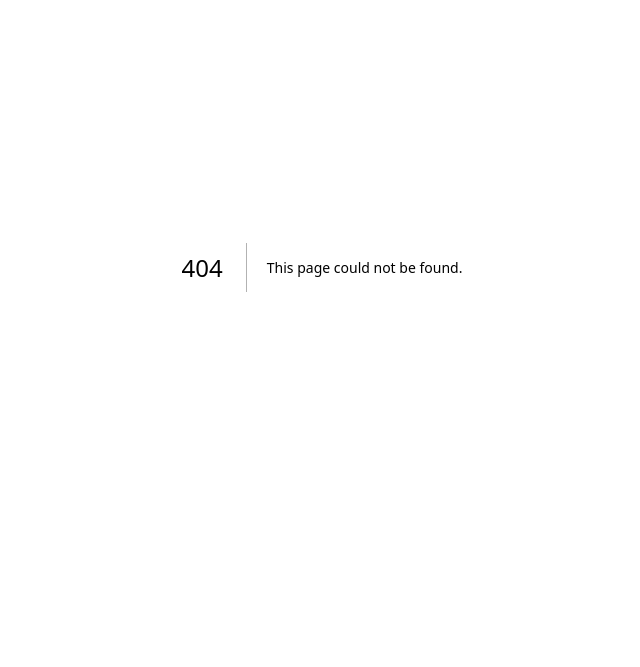
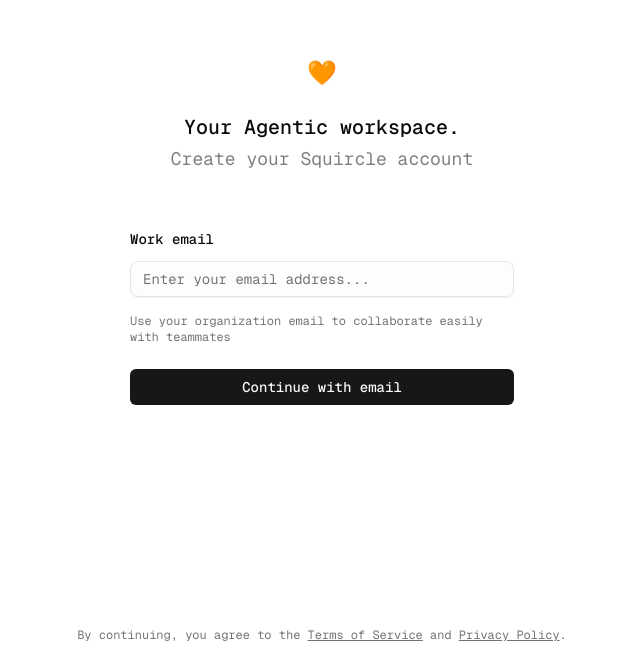
Before and after one commit to Do-HQ/Do-Web, a Next.js app: page /signup in a window 1280 px wide. Before the commit this address had no page. Shown: the part 133-800 px from the top of the page, without its empty margins (318-958 px from the left). Built offline with nearby package versions, Linux system fonts and the light colour scheme.

Commit message:
feat(auth): add signup page UI

```diff
--- a/app/(auth)/sign-in/page.tsx
+++ /dev/null
@@ -1,7 +0,0 @@
-import React from "react";
-
-const page = () => {
-  return <div>page</div>;
-};
-
-export default page;
--- /dev/null
+++ b/app/(auth)/signin/page.tsx
@@ -0,0 +1,8 @@
+import SignInContainer from "@/components/containers/SignInContainer";
+import React from "react";
+
+const SignInPage = () => {
+  return <SignInContainer />;
+};
+
+export default SignInPage;
--- /dev/null
+++ b/app/(auth)/signup/page.tsx
@@ -0,0 +1,13 @@
+import SignUpContainer from "@/components/containers/SignUpContainer"
+import type { Metadata } from "next"
+
+export const metadata: Metadata = {
+  title: "Create your Squircle account",
+  description: "Sign up to start collaborating in your agentic workspace",
+}
+
+const SignUpPage = () => {
+  return <SignUpContainer />
+}
+
+export default SignUpPage
--- a/app/globals.css
+++ b/app/globals.css
@@ -22,7 +22,7 @@
   --destructive: oklch(0.577 0.245 27.325);
   --border: oklch(0.922 0 0);
   --input: oklch(0.922 0 0);
-  --ring: oklch(0.708 0 0);
+  --ring: oklch(71.225% 0.17279 47.258);
   --chart-1: oklch(0.646 0.222 41.116);
   --chart-2: oklch(0.6 0.118 184.704);
   --chart-3: oklch(0.398 0.07 227.392);
@@ -36,6 +36,8 @@
   --sidebar-accent-foreground: oklch(0.205 0 0);
   --sidebar-border: oklch(0.922 0 0);
   --sidebar-ring: oklch(0.708 0 0);
+
+  --font-geist-sans: "Geist", "Geist Fallback";
 }
 
 @theme inline {
@@ -91,7 +93,7 @@
 body {
   background: var(--background);
   color: var(--foreground);
-  font-family: Arial, Helvetica, sans-serif;
+  font-family: var(--font-geist-mono), Arial, Helvetica, sans-serif;
 }
 
 .dark {
@@ -112,7 +114,7 @@
   --destructive: oklch(0.704 0.191 22.216);
   --border: oklch(1 0 0 / 10%);
   --input: oklch(1 0 0 / 15%);
-  --ring: oklch(0.556 0 0);
+  --ring: oklch(66.98% 0.19476 42.906);
   --chart-1: oklch(0.488 0.243 264.376);
   --chart-2: oklch(0.696 0.17 162.48);
   --chart-3: oklch(0.769 0.188 70.08);
@@ -132,6 +134,7 @@
   * {
     @apply border-border outline-ring/50;
   }
+
   body {
     @apply bg-background text-foreground;
   }
--- /dev/null
+++ b/components/containers/SignInContainer.tsx
@@ -0,0 +1,11 @@
+import React from 'react'
+
+const SignInContainer = () => {
+  return (
+    <section>
+      sign in container
+    </section>
+  )
+}
+
+export default SignInContainer
--- /dev/null
+++ b/components/containers/SignUpContainer.tsx
@@ -0,0 +1,55 @@
+import React from "react"
+import { Input } from "@/components/ui/input"
+import { Button } from "@/components/ui/button"
+import { Label } from "@/components/ui/label"
+import Link from "next/link"
+
+const SignUpContainer = () => {
+  return (
+    <section className="min-h-screen flex flex-col items-center justify-center px-4">
+      <div className="w-full max-w-sm flex flex-col flex-1 justify-center space-y-6">
+        <div className="flex justify-center">
+          <div className="text-2xl">🧡</div>
+        </div>
+
+        <div className="text-center space-y-1">
+          <h1 className="text-lg lg:text-xl font-medium text-foreground">
+            Your Agentic workspace.
+          </h1>
+          <p className="text-base lg:text-lg text-muted-foreground opacity-90">
+            Create your Squircle account
+          </p>
+        </div>
+
+        <div className="space-y-6 my-6 lg:my-8">
+          <form className="space-y-3">
+            <Label htmlFor="email" className="text-sm">
+              Work email
+            </Label>
+            <Input
+              id="email"
+              type="email"
+              placeholder="Enter your email address..."
+            />
+            <p className="text-xs text-muted-foreground mt-1">
+              Use your organization email to collaborate easily with teammates
+            </p>
+          </form>
+
+          <Button className="w-full">
+            Continue with email
+          </Button>
+        </div>
+      </div>
+
+      <p className="text-xs text-muted-foreground text-center mb-6">
+        By continuing, you agree to the{" "}
+        <Link href={"#"} className="underline cursor-pointer hover:text-foreground">Terms of Service</Link>{" "}
+        and{" "}
+        <Link href={"#"} className="underline cursor-pointer hover:text-foreground">Privacy Policy</Link>.
+      </p>
+    </section>
+  )
+}
+
+export default SignUpContainer
--- a/components/ui/input.tsx
+++ b/components/ui/input.tsx
@@ -10,6 +10,7 @@
         "file:text-foreground placeholder:text-muted-foreground selection:bg-primary selection:text-primary-foreground dark:bg-input/30 border-input h-9 w-full min-w-0 rounded-md border bg-transparent px-3 py-1 text-base shadow-xs transition-[color,box-shadow] outline-none file:inline-flex file:h-7 file:border-0 file:bg-transparent file:text-sm file:font-medium disabled:pointer-events-none disabled:cursor-not-allowed disabled:opacity-50 md:text-sm",
         "focus-visible:border-ring focus-visible:ring-ring/50 focus-visible:ring-[3px]",
         "aria-invalid:ring-destructive/20 dark:aria-invalid:ring-destructive/40 aria-invalid:border-destructive",
+        "bg-input/10 focus-visible:dark:ring-ring/50",
         className,
       )}
       {...props}
```
Also changed, not shown: 1 other file (tests, documents, lock files or other folders).
